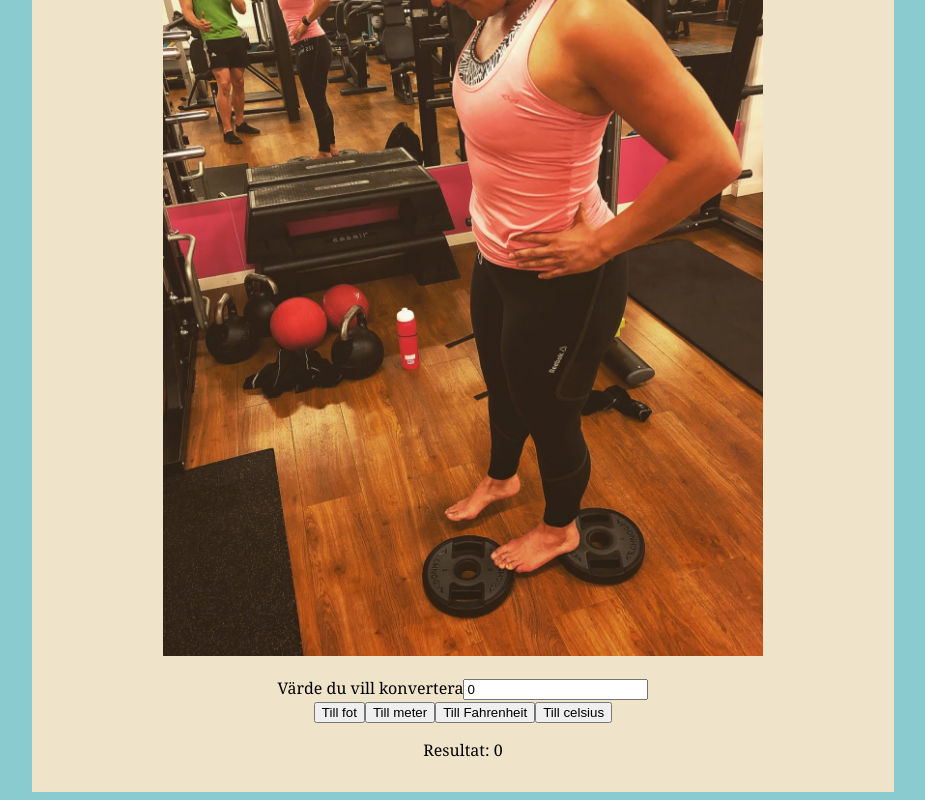
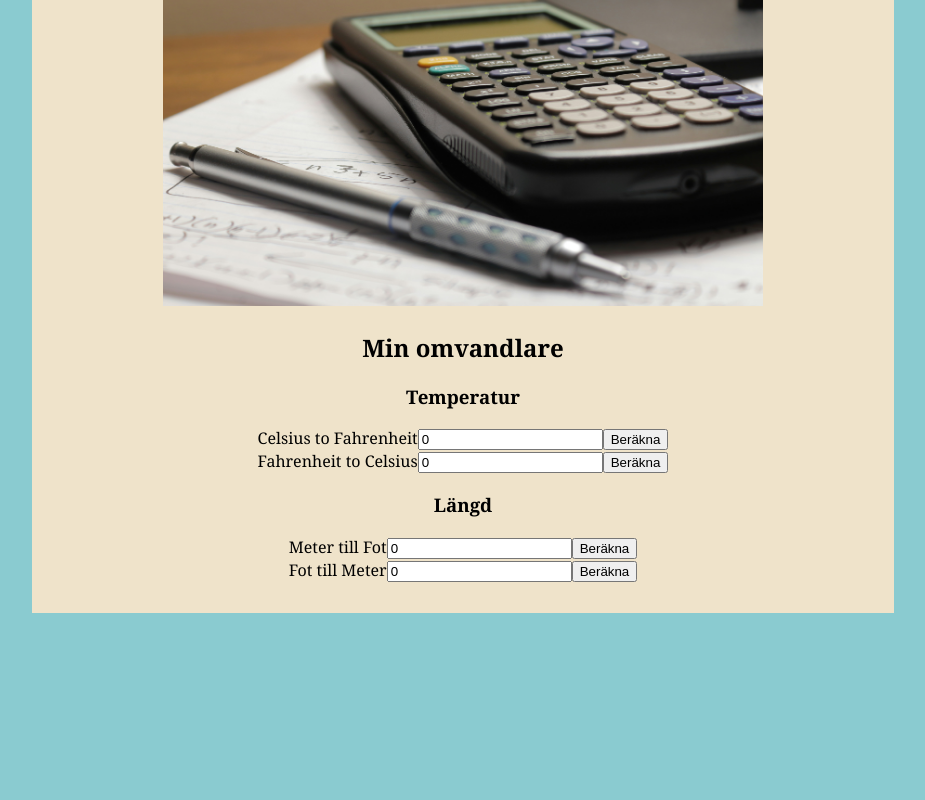
Before and after one commit to SusannaCarlsson90/typeScript-labb3, an Angular app: page /fun in a window 1280 px wide. Shown: the part 240-1040 px from the top of the page, without its empty margins (177-1102 px from the left). After the commit the page ends 861 px from the top, so only its background shows below. Built offline with nearby package versions, Linux system fonts and the light colour scheme.

Commit message:
Gjorde om mina metoder och skapade två separata behållare. En för längd och en för grader.

```diff
--- a/src/app/about/about.html
+++ b/src/app/about/about.html
@@ -1,2 +1,5 @@
 <h2>Om denna laboration</h2>
 <p>För att överhuvudtaget kunna påbörja denna laboration tittade jag på föreläsningar samt kursmaterialet i modul 3. Tack vare den filmen fick jag väldigt bra hjälp att få igång allt bland annat navigeringsmenyn. Då jag har en stark förkärlek till ordning och reda, struktur och att var sak har sin plats blev jag otroligt glatt överraskad kring hur organiserat detta blev. Älskar att inte bara ha en enda lång kodfil där jag alltid i slutändan inte minns vad jag gjort, var jag gjort det och så vidare.</p>
+<p>Mina första bilder på startsidan infogade jag på det klassiska viset. Sedan kom jag över Mattias film där han visar alternativ kring hur man infogar bilder i angular. Valde att göra på det viset under komponent fun för att testa lägga in en bild</p>
+<p>När det var dags för omvandlaren valde jag att titta på Mattias film där han skapar en miniräknare. Hade sedan denna struktur som grund men ändrade metoderna till matematiska formler för respektive punkt. </p>
+<p>Valde att användaren för in en siffra och därefter kan välja med hjälp av knapparna vilken metod som anropas, det vill säga vad man vill att siffran skall omvandlas till.</p>
--- a/src/app/fun/fun.html
+++ b/src/app/fun/fun.html
@@ -5,19 +5,42 @@
 </p>
 
 
+<div class = "main-container">
+  <h2>Min omvandlare</h2>
+<section class ="converter-card">
+<h3>Temperatur</h3>
+
+<div class = "input-group">
+  <label>Celsius to Fahrenheit</label>
+  <input type="number" [(ngModel)] = "ceVal" placeholder="Ange Celsius">
+  <button (click) = cCtoFh()>Beräkna</button>
+</div>
+
+<div class = "input-group">
+  <label>Fahrenheit to Celsius</label>
+  <input type ="number" [(ngModel)] = "fhVal" placeholder = "Ange Fahrenheit">
+  <button (click) = cfhToC()>Beräkna</button>
+</div>
+
+<p class="result-text"> {{resTemp}}</p>
+</section>
+
+<section class ="converter-card">
+  <h3>Längd</h3>
+
+  <div class = "input-group">
+    <label>Meter till Fot</label>
+    <input type="number" [(ngModel)] = "meVal" placeholder="Ange meter">
+    <button (click) = cMToFt()>Beräkna</button>
+  </div>
+
+  <div class = "input-group">
+    <label>Fot till Meter</label>
+    <input type ="number" [(ngModel)] = "ftVal" placeholder = "Ange Fot">
+    <button (click) = cFtToM()>Beräkna</button>
+  </div>
+
+  <p class="result-text"> {{resLength}}</p>
+  </section>
 
 <div>
-  <label for="num1">Värde du vill konvertera</label>
-  <input type="number" id="num1" [(ngModel)]="num1">
-</div>
-
-<div>
-  <button (click)="convertToFeet()">Till fot</button>
-  <button (click)="convertToMeters()">Till meter</button>
-  <button (click)="convertToFahrenheit()">Till Fahrenheit</button>
-  <button (click)="convertToCelsis()">Till celsius</button>
-</div>
-
-<div>
-  <p>Resultat: {{ result }}</p>
-</div>
--- a/src/app/fun/fun.ts
+++ b/src/app/fun/fun.ts
@@ -8,36 +8,41 @@ import { FormsModule } from '@angular/forms';
   styleUrl: './fun.css',
 })
 export class Fun {
-  heroimage = "/images/IMG_0596.JPG";
+  heroimage = "/images/miniraknare.jpg";
 
-    //Properties
-    num1: number = 0;
-    num2: number = 0;
-    result: string | number = 0;
+    //Properties för tempereatur
+    ceVal: number = 0;
+    fhVal: number = 0;
+    resTemp: string ="";
+
+    //Properties för längd
+meVal: number = 0;
+ftVal: number = 0;
+resLength: string = "";
 
     //Methods
 //Meter till fot
-    convertToFeet(): void {
-      const calculation = this.num1 * 3.28084;
-      this.result = `${this.num1} meter är ${calculation.toFixed(2)} fot`;
+    cMToFt(): void {
+      const calculation = this.meVal * 3.28084;
+      this.resLength = `${this.meVal} meter är ${calculation.toFixed(2)} fot`;
     }
 
     //Fot till meter
-   convertToMeters() : void {
-      const calculation = this.num1 / 3.28084;
-      this.result = `${this.num1} fot är ${calculation.toFixed(2)} meter`
+   cFtToM() : void {
+      const calculation = this.ftVal / 3.28084;
+      this.resLength = `${this.ftVal} fot är ${calculation.toFixed(2)} meter`
     }
 
     //Celsius till fahrenheit
 
-    convertToFahrenheit(): void {
-      const calculation = (this.num1 * 9/5) + 32;
-      this.result = `${this.num1}°C är ${calculation.toFixed(1)}°F`;
+    cCtoFh(): void {
+      const calculation = (this.ceVal * 9/5) + 32;
+      this.resTemp = `${this.ceVal}°C är ${calculation.toFixed(1)}°F`;
     }
 //Fahrenheit till celsius
-   convertToCelsis(): void {
-      const calculation = (this.num1 -32) * 5/9;
-     this.result = `${this.num1}°F är ${calculation.toFixed(1)}°C`;
+   cfhToC(): void {
+      const calculation = (this.fhVal -32) * 5/9;
+     this.resTemp = `${this.fhVal}°F är ${calculation.toFixed(1)}°C`;
     }
 
 }
```
Also changed, not shown: public/images/miniraknare.jpg (added).
